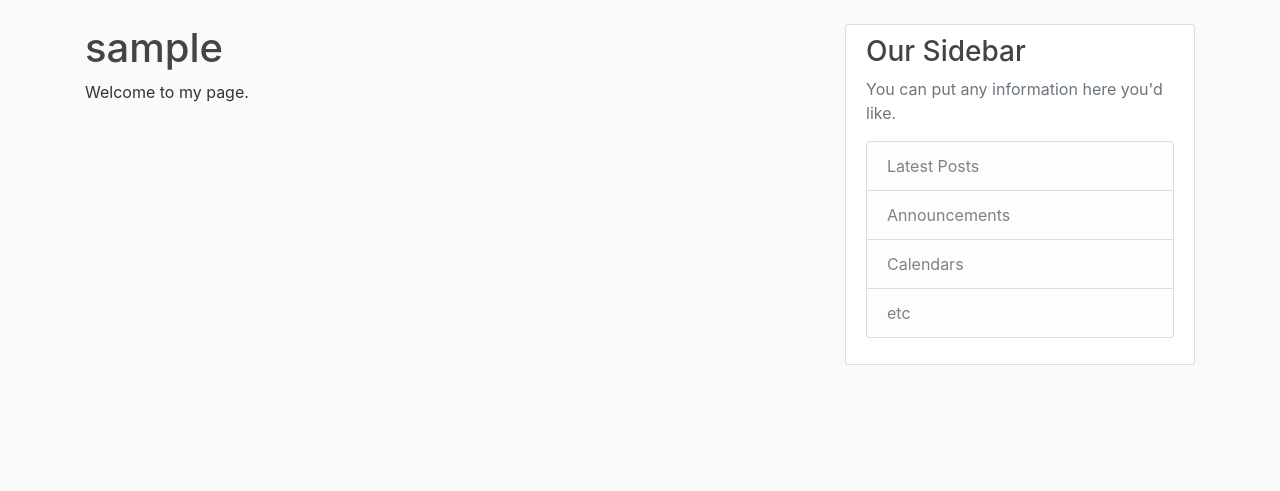
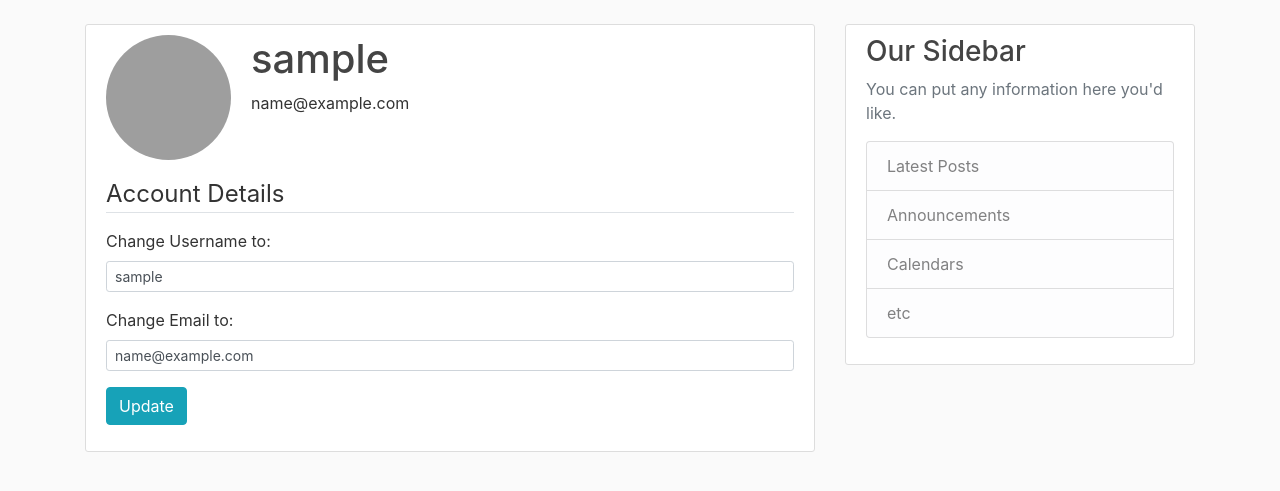
Before and after one commit to kartikx/FlaskBlog, a Flask app: page /account in a window 1280 px wide. Shown: the part 56-547 px from the top of the page. Run offline with Flask 2, Linux system fonts and the light colour scheme; the visitor is signed in with stand-in values (Sample User, id 1); data comes from the database, SQL or seed files in the repository; some libraries are stand-ins or nearby versions; grey boxes are pictures that could not be loaded.

Commit message:
Layout for Update Account Page

```diff
--- a/flaskblog/routes.py
+++ b/flaskblog/routes.py
@@ -1,6 +1,6 @@
 from flaskblog import app, db, bcrypt
-from flask import render_template, url_for, flash, redirect, request
-from flaskblog.forms import RegistrationForm, LoginForm
+from flask import render_template, url_for, flash, redirect, request, abort
+from flaskblog.forms import RegistrationForm, LoginForm, UpdateAccountForm
 from flaskblog.models import User, Post
 from flask_login import login_user, logout_user, current_user, login_required
 from is_safe_url import is_safe_url
@@ -78,8 +78,8 @@ def login():
             # If a next_page exists, you should check if it's safe.
             # Otherwise, someone can add in custom query, and force
             # a redirect to malicious websites.
-            if not is_safe_url(next_page, "localhost:5000"):
-                return flask.abort(400)
+            if next_page and not is_safe_url(next_page, "localhost:5000"):
+                return abort(400)
             return redirect(next_page or url_for("home"))
 
         else:
@@ -92,7 +92,24 @@ def logout():
     logout_user()
     return redirect(url_for("home"))
 
-@app.route("/account")
+@app.route("/account", methods=["GET", "POST"])
 @login_required # to be able to use this, you need to add a login_view to login_manager.
 def account():
-    return render_template("account.html", title=current_user.username)
+    form = UpdateAccountForm()
+    if form.validate_on_submit():
+        current_user.username = form.username.data
+        current_user.email = form.email.data
+        db.session.commit()
+        flash("Your details have been updated", "success")
+        return redirect(url_for('account'))
+    elif request.method == "GET":
+        form.username.data = current_user.username
+        form.email.data = current_user.email
+    '''
+    It is a good idea, to do as much computation in your py
+    files, and then send to your html as a parameter,
+    instead of crowding your html with if blocks
+    '''
+    image_src = url_for('static', filename='profilephoto' + current_user.image_file)
+    return render_template("account.html", title=current_user.username,
+                            image_src=image_src, form=form)
--- a/flaskblog/templates/account.html
+++ b/flaskblog/templates/account.html
@@ -1,8 +1,46 @@
 {% extends "layout.html" %}
 
 {% block content %}
-    <h1> {{ current_user.username }}</h1>
-    <p>
-        Welcome to my page.
-    </p>
+    <div class="content-section">
+        <div class="media">
+            <img class="rounded-circle account-img" src={{image_src}}>
+            <div class="media-body">
+                <h2 class="account-heading">{{current_user.username}}</h2>
+                <p> {{current_user.email}} </p>
+            </div>
+        </div>
+        <form method="POST" action="">
+            {{form.hidden_tag()}}
+            <legend class="form-group border-bottom"> Account Details </legend>
+            <fieldset class="form-group">
+                {{form.username.label(class="form-control-label")}}
+                {% if form.username.errors %}
+                    {{form.username(class="form-control form-control-sm is-invalid")}}
+                    {% for error in form.username.errors %}
+                        <div class="invalid-feedback">
+                            {{error}}
+                        </div>
+                    {% endfor %}
+                {% else %}
+                    {{form.username(class="form-control form-control-sm")}}
+                {% endif %}
+            </fieldset>
+            <fieldset class="form-group">
+                {{form.email.label(class="form-control-label")}}
+                {% if form.email.errors %}
+                    {{form.email(class="form-control form-control-sm is-invalid")}}
+                    {% for error in form.email.errors %}
+                        <div class="invalid-feedback">
+                            {{error}}
+                        </div>
+                    {% endfor %}
+                {% else %}
+                    {{form.email(class="form-control form-control-sm")}}
+                {% endif %}
+            </fieldset>
+            <fieldset class="form-group">
+                {{form.submit(class="btn btn-info")}}
+            </fieldset>
+        </form>
+    </div>
 {% endblock %}
```
